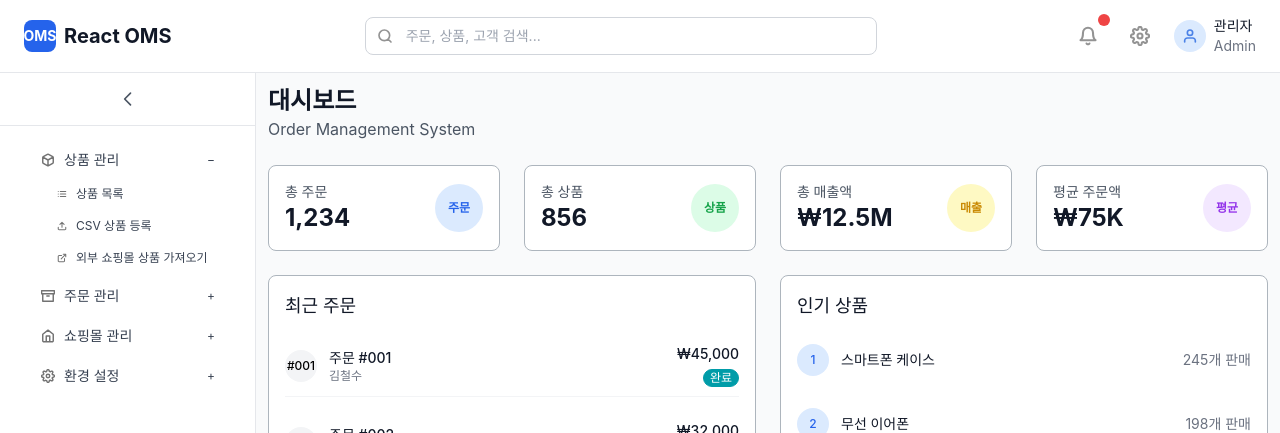
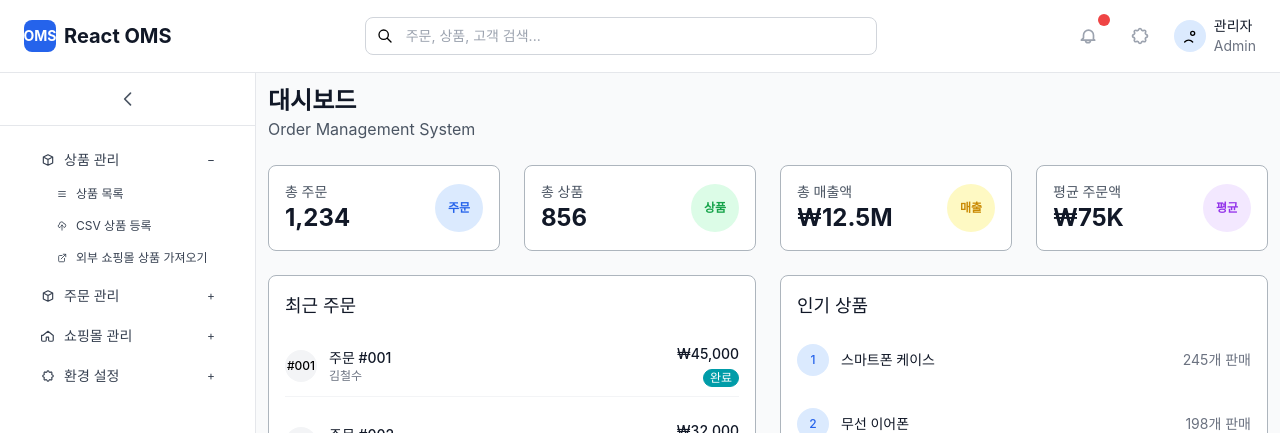
Before and after one commit to losnah-think/react-oms-wireframe, a Next.js app: page / in a window 1280 px wide. Shown: the top 433 px of the page. Built offline with nearby package versions, Linux system fonts and the light colour scheme.

Commit message:
chore: consolidate icons, per-component design-system exports, and cleanup unused imports (partial)

```diff
--- a/src/components/layout/Header.tsx
+++ b/src/components/layout/Header.tsx
@@ -1,4 +1,5 @@
 import React from 'react';
+import Icon from '../../design-system/components/Icon';
 
 interface HeaderProps {
   user?: {
@@ -30,13 +31,7 @@ const Header: React.FC<HeaderProps> = ({ user }) => {
               className="w-full px-4 py-2 pl-10 pr-4 text-sm border border-gray-300 rounded-lg focus:outline-none focus:ring-2 focus:ring-primary-500 focus:border-transparent"
             />
             <div className="absolute inset-y-0 left-0 pl-3 flex items-center pointer-events-none">
-              <img
-                src="/icons/Search.svg"
-                alt="search"
-                width={16}
-                height={16}
-                style={{ filter: 'brightness(0) saturate(100%) invert(60%) sepia(0%) saturate(5%) hue-rotate(345deg) brightness(98%) contrast(89%)' }}
-              />
+              <Icon name="search" size={16} />
             </div>
           </div>
         </div>
@@ -44,33 +39,15 @@ const Header: React.FC<HeaderProps> = ({ user }) => {
         {/* User Actions */}
         <div className="flex items-center space-x-4">
           <button className="p-2 text-gray-400 hover:text-gray-600 transition-colors relative">
-            <img
-              src="/icons/Bell.svg"
-              alt="notifications"
-              width={20}
-              height={20}
-              style={{ filter: 'brightness(0) saturate(100%) invert(60%) sepia(0%) saturate(5%) hue-rotate(345deg) brightness(98%) contrast(89%)' }}
-            />
+            <Icon name="bell" size={20} />
             <span className="absolute -top-1 -right-1 w-3 h-3 bg-red-500 rounded-full text-xs"></span>
           </button>
           <button className="p-2 text-gray-400 hover:text-gray-600 transition-colors">
-            <img
-              src="/icons/Settings.svg"
-              alt="settings"
-              width={20}
-              height={20}
-              style={{ filter: 'brightness(0) saturate(100%) invert(60%) sepia(0%) saturate(5%) hue-rotate(345deg) brightness(98%) contrast(89%)' }}
-            />
+            <Icon name="settings" size={20} />
           </button>
           <div className="flex items-center space-x-2">
             <div className="w-8 h-8 bg-primary-100 rounded-full flex items-center justify-center">
-              <img
-                src="/icons/User.svg"
-                alt="user"
-                width={16}
-                height={16}
-                style={{ filter: 'brightness(0) saturate(100%) invert(40%) sepia(91%) saturate(1098%) hue-rotate(202deg) brightness(97%) contrast(86%)' }}
-              />
+              <Icon name="user" size={16} />
             </div>
             <div className="text-sm">
               <div className="font-medium text-gray-900">
--- a/src/components/layout/Sidebar.tsx
+++ b/src/components/layout/Sidebar.tsx
@@ -2,6 +2,7 @@
 import React from 'react';
 import Link from 'next/link';
 import { useRouter } from 'next/router';
+import Icon from '../../design-system/components/Icon';
 
 interface MenuItem {
   id: string;
@@ -77,45 +78,30 @@ const Sidebar: React.FC<SidebarProps> = ({
 }) => {
   const [expandedItems, setExpandedItems] = React.useState<string[]>(() => initialExpanded ?? ['products']);
 
-  // 아이콘 매핑 함수
+  // 아이콘 매핑 함수 — 우선 design-system의 Icon 사용, 없으면 기존 SVG 파일로 폴백
   const getIconComponent = (iconName: string, size: number = 16, isActive: boolean = false) => {
-    const iconMap: Record<string, string> = {
-      'box': '/icons/Box.svg',
-      'list': '/icons/List.svg',
-      'file': '/icons/File.svg',
-      'download': '/icons/Download.svg',
-      'upload': '/icons/Upload.svg',
-      'external-link': '/icons/External link.svg',
-      'archive': '/icons/Archive.svg',
-      'home': '/icons/Home.svg',
-      'settings': '/icons/Settings.svg',
-      'users': '/icons/Users.svg',
-      'user-plus': '/icons/User plus.svg',
-      'search': '/icons/Search.svg',
-      'edit': '/icons/Edit 4.svg',
-      'copy': '/icons/Copy.svg',
-      'clock': '/icons/Clock.svg',
-      'info': '/icons/Info.svg',
-      'image': '/icons/Image.svg'
+    const mapToIconKey: Record<string, string> = {
+  box: 'package',
+  list: 'menu',
+      file: 'document',
+      download: 'download',
+      upload: 'upload',
+  'external-link': 'externalLink',
+      archive: 'package',
+      home: 'home',
+      settings: 'settings',
+      users: 'user-plus',
+  'user-plus': 'user',
+      search: 'search',
+      edit: 'edit',
+      copy: 'copy',
+      clock: 'clock',
+      info: 'info',
+      image: 'document'
     };
 
-    const iconSrc = iconMap[iconName];
-    if (!iconSrc) return null;
-
-    return (
-      <img
-        src={iconSrc}
-        alt={iconName}
-        width={size}
-        height={size}
-        className="flex-shrink-0"
-        style={{
-          filter: isActive
-            ? 'brightness(0) saturate(100%) invert(40%) sepia(91%) saturate(1098%) hue-rotate(202deg) brightness(97%) contrast(86%)' // 파란색
-            : 'brightness(0) saturate(100%) invert(45%) sepia(0%) saturate(5%) hue-rotate(345deg) brightness(98%) contrast(89%)' // 회색
-        }}
-      />
-    );
+    const iconKey = (mapToIconKey[iconName] ?? iconName) as any;
+    return <Icon name={iconKey} size={size} color={isActive ? undefined : 'currentColor'} className="flex-shrink-0" />;
   };
 
   const toggleExpanded = (id: string) => {
--- a/src/design-system/components/Icon.tsx
+++ b/src/design-system/components/Icon.tsx
@@ -1,20 +1,10 @@
 import React from 'react';
 
 export interface IconProps extends React.SVGAttributes<SVGElement> {
-  /**
-   * Icon name
-   */
   name: keyof typeof iconLibrary;
-
-  /**
-   * Icon size
-   */
   size?: 'xs' | 'sm' | 'md' | 'lg' | 'xl' | number;
-
-  /**
-   * Icon color
-   */
   color?: string;
+  className?: string;
 }
 
 const sizeConfig = {
@@ -97,6 +87,26 @@ export const iconLibrary = {
     <path strokeLinecap="round" strokeLinejoin="round" strokeWidth={2} d="M13 16h-1v-4h-1m1-4h.01M21 12a9 9 0 11-18 0 9 9 0 0118 0z" />
   ),
 
+  // Extras used across the app
+  bell: (
+    <path strokeLinecap="round" strokeLinejoin="round" strokeWidth={2} d="M15 17h5l-1.405-1.405A2.032 2.032 0 0118.6 14V11a6 6 0 10-12 0v3c0 .386-.214.742-.595.895L4 17h5m6 0a3 3 0 11-6 0h6z" />
+  ),
+  user: (
+    <path strokeLinecap="round" strokeLinejoin="round" strokeWidth={2} d="M16 11c1.657 0 3-1.343 3-3s-1.343-3-3-3-3 1.343-3 3 1.343 3 3 3zM4 21a8 8 0 0112 0" />
+  ),
+  home: (
+    <path strokeLinecap="round" strokeLinejoin="round" strokeWidth={2} d="M3 11l9-7 9 7v8a2 2 0 01-2 2h-4a2 2 0 01-2-2v-5H9v5a2 2 0 01-2 2H3a2 2 0 01-2-2v-8z" />
+  ),
+  externalLink: (
+    <path strokeLinecap="round" strokeLinejoin="round" strokeWidth={2} d="M18 13v6a2 2 0 01-2 2H6a2 2 0 01-2-2V8a2 2 0 012-2h6M15 3h6v6M10 14L21 3" />
+  ),
+  clock: (
+    <path strokeLinecap="round" strokeLinejoin="round" strokeWidth={2} d="M12 8v4l3 3M12 2a10 10 0 100 20 10 10 0 000-20z" />
+  ),
+  image: (
+    <path strokeLinecap="round" strokeLinejoin="round" strokeWidth={2} d="M4 4h16v16H4V4zm3 9l2-2 3 3 4-4 3 3v3H7v-3z" />
+  ),
+
   // Business
   package: (
     <path strokeLinecap="round" strokeLinejoin="round" strokeWidth={2} d="M20 7l-8-4-8 4m16 0l-8 4m8-4v10l-8 4m0-10L4 7m8 4v10M4 7v10l8 4" />
@@ -126,25 +136,10 @@ export const iconLibrary = {
   ),
 } as const;
 
-const Icon: React.FC<IconProps> = ({
-  name,
-  size = 'md',
-  color = 'currentColor',
-  className = '',
-  ...props
-}) => {
-  const iconSize = typeof size === 'number' ? size : sizeConfig[size];
-
+const Icon: React.FC<IconProps> = ({ name, size = 'md', color = 'currentColor', className = '', ...props }) => {
+  const iconSize = typeof size === 'number' ? size : sizeConfig[size as keyof typeof sizeConfig];
   return (
-    <svg
-      width={iconSize}
-      height={iconSize}
-      viewBox="0 0 24 24"
-      fill="none"
-      stroke={color}
-      className={className}
-      {...props}
-    >
+    <svg width={iconSize} height={iconSize} viewBox="0 0 24 24" fill="none" stroke={color} className={className} {...props}>
       {iconLibrary[name]}
     </svg>
   );
--- a/src/design-system/components/Table.tsx
+++ b/src/design-system/components/Table.tsx
@@ -1,5 +1,5 @@
 import React from 'react';
-import { colors, spacing, typography } from '../tokens';
+import { spacing, typography } from '../tokens';
 import Button from './Button';
 
 export interface TableColumn<T = any> {
--- a/src/design-system/components/Tabs.tsx
+++ b/src/design-system/components/Tabs.tsx
@@ -1,5 +1,5 @@
 import React from 'react';
-import { colors, spacing } from '../tokens';
+import { spacing } from '../tokens';
 
 export interface TabItem {
   key: string;
--- a/src/design-system/index.ts
+++ b/src/design-system/index.ts
@@ -8,27 +8,28 @@
 // Design Tokens
 export * from './tokens';
 
-// Components
-export * from './components';
+// Components - explicit per-component re-exports for better tree-shaking
+export { default as Button, type ButtonProps } from './components/Button';
+export { default as Input, type InputProps } from './components/Input';
+export { default as Card, type CardProps } from './components/Card';
+export { default as Container, type ContainerProps } from './components/Container';
+export { default as Stack, type StackProps } from './components/Stack';
+export { default as Badge, type BadgeProps } from './components/Badge';
+export { default as Modal, type ModalProps } from './components/Modal';
+export { default as Dropdown, type DropdownProps, type DropdownOption } from './components/Dropdown';
+export { default as Icon, type IconProps, iconLibrary } from './components/Icon';
+export { default as Table, type TableProps, type TableColumn } from './components/Table';
+export { default as Tabs, type TabsProps, type TabItem } from './components/Tabs';
+export {
+  default as Grid,
+  GridContainer,
+  GridItem,
+  GridRow,
+  GridCol,
+  Row,
+  Col,
+  GridStyles
+} from './components/Grid';
 
 // Convenience re-exports
 export { colors, typography, spacing, borderRadius, shadows } from './tokens';
-export {
-  Button,
-  Input,
-  Card,
-  Container,
-  Stack,
-  Badge,
-  Modal,
-  Dropdown,
-  type ButtonProps,
-  type InputProps,
-  type CardProps,
-  type ContainerProps,
-  type StackProps,
-  type BadgeProps,
-  type ModalProps,
-  type DropdownProps,
-  type DropdownOption,
-} from './components';
```
Also changed, not shown: scripts/cleanup-unused-imports.js (added, +127 -0 lines), 1 other file (tests, documents, lock files or other folders).
